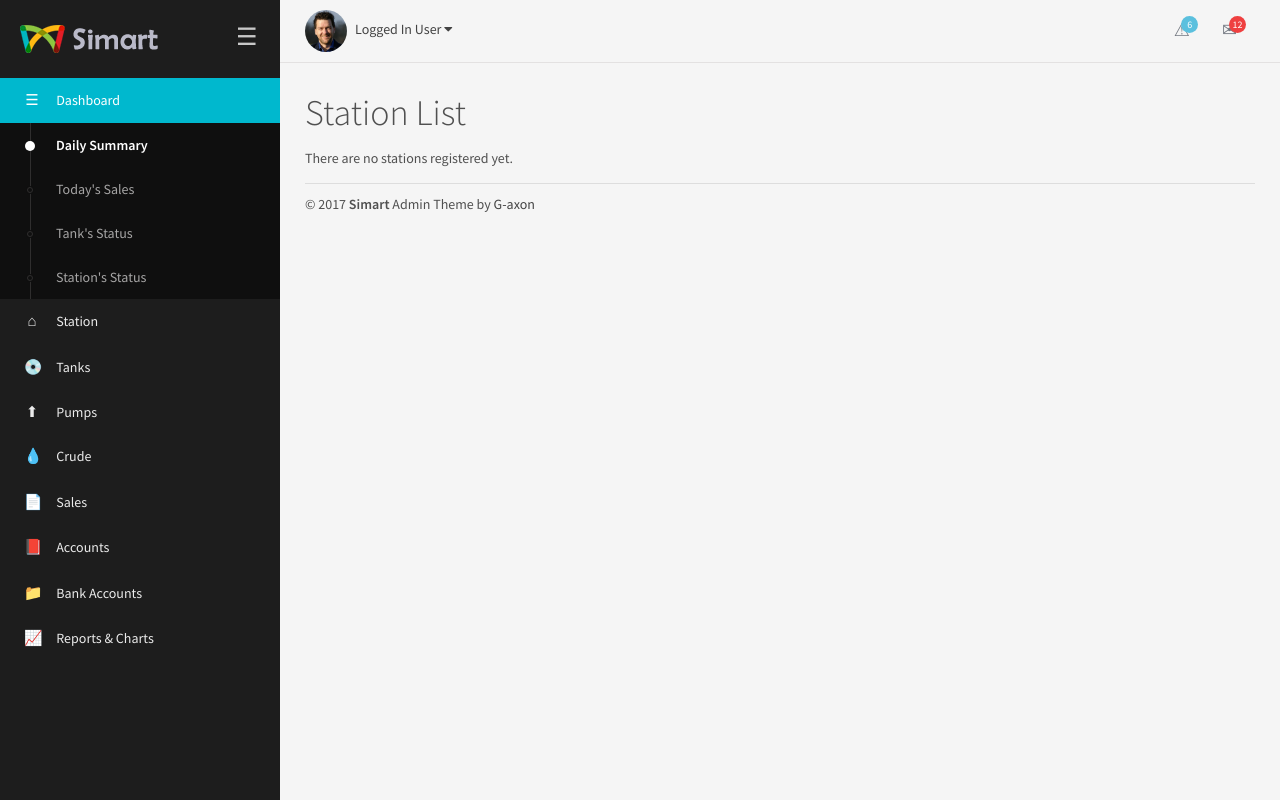
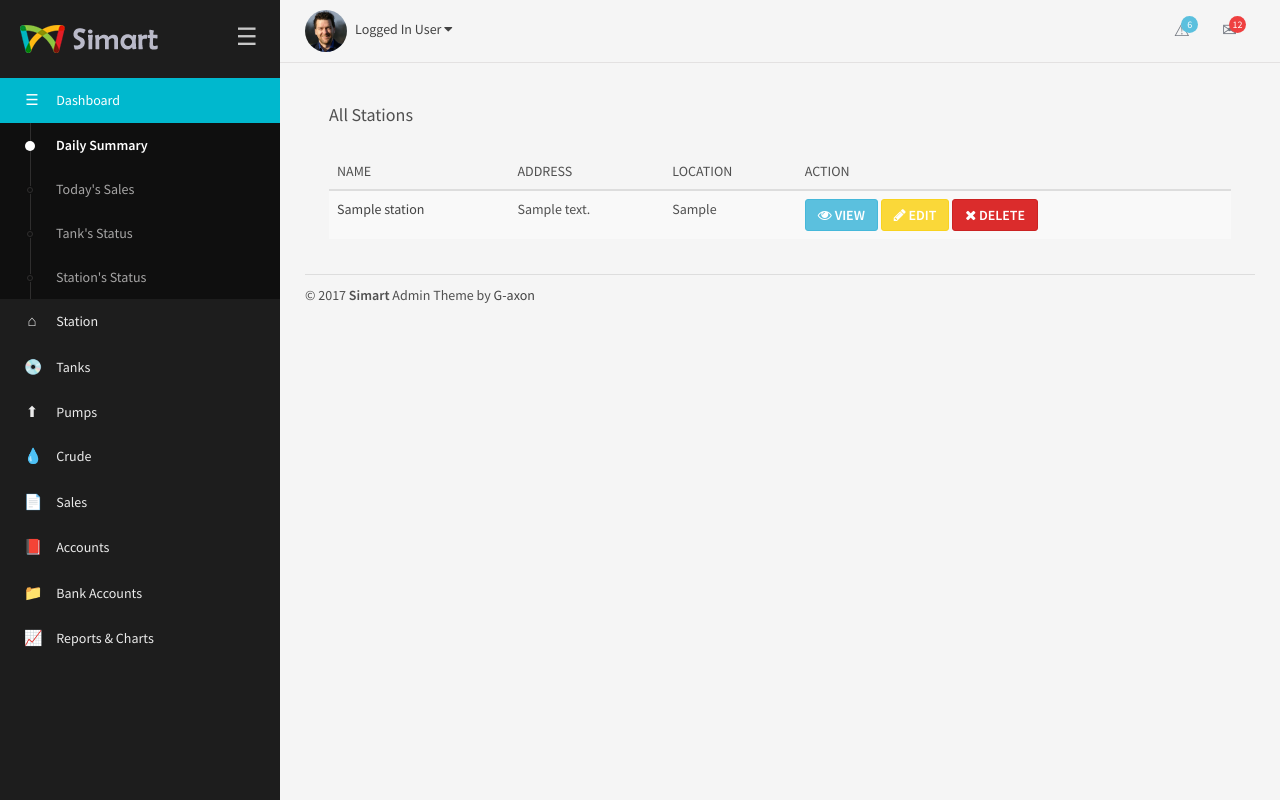
Before and after one commit to Sirlam/simart, a Django app: page /catalog/stations/ in a window 1280 px wide. Run offline with Django 3.2, Linux system fonts and the light colour scheme; tables that the repository leaves empty hold one stand-in row (values such as "Sample post"); some libraries are stand-ins or nearby versions; some web fonts are replaced.

Commit message:
Done with Station List View

```diff
--- a/catalog/templates/catalog/station_list.html
+++ b/catalog/templates/catalog/station_list.html
@@ -1,18 +1,47 @@
 {% extends "base_generic.html" %}
 
 {% block content %}
-    <h1>Station List</h1>
 
-    {% if station_list %}
-    <ul>
-      {% for station in station_list %}
-      <li>
-        <a href="{{ station.get_absolute_url }}">{{ station.name }}</a> ({{station.address}}) : ({{station.location}})
-      </li>
-      {% endfor %}
-    </ul>
-    {% else %}
-      <p>There are no stations registered yet.</p>
-    {% endif %}
+<div class="row">
+	<div class="col-lg-12">
+		<div class="panel-heading clearfix">
+            <h3 class="panel-title">All Stations</h3>
+        </div>
+        {% if my_station_list %}
+        <div class="panel-body">
+            <div class="table-responsive">
+                <table class="table table-striped">
+                    <thead>
+                        <tr>
+                            <th>Name</th>
+                            <th>Address</th>
+                            <th>Location</th>
+                            <th>Action</th>
+                        </tr>
+                    </thead>
+
+                    <tbody>
+                    {% for station in my_station_list %}
+                        <tr>
+                            <td><a href="#">{{ station.name }}</a></td>
+                            <td>{{station.address}}</td>
+                            <td>{{station.location}}</td>
+                            <td>
+                                <a href="#" class="btn btn-info"><span class="fa fa-eye"></span> View</a>
+                                <a href="#" class="btn btn-warning"><span class="fa fa-pencil"></span> Edit</a>
+                                <a href="#" class="btn btn-danger"><span class="fa fa-close"></span> Delete</a>
+                            </td>
+                        </tr>
+                    {% endfor %}
+                    </tbody>
+                </table>
+            </div>
+        </div>
+        {% else %}
+            <p>There are no stations registered yet.</p>
+        {% endif %}
+	</div>
+</div>
+
 
 {% endblock %}
```
